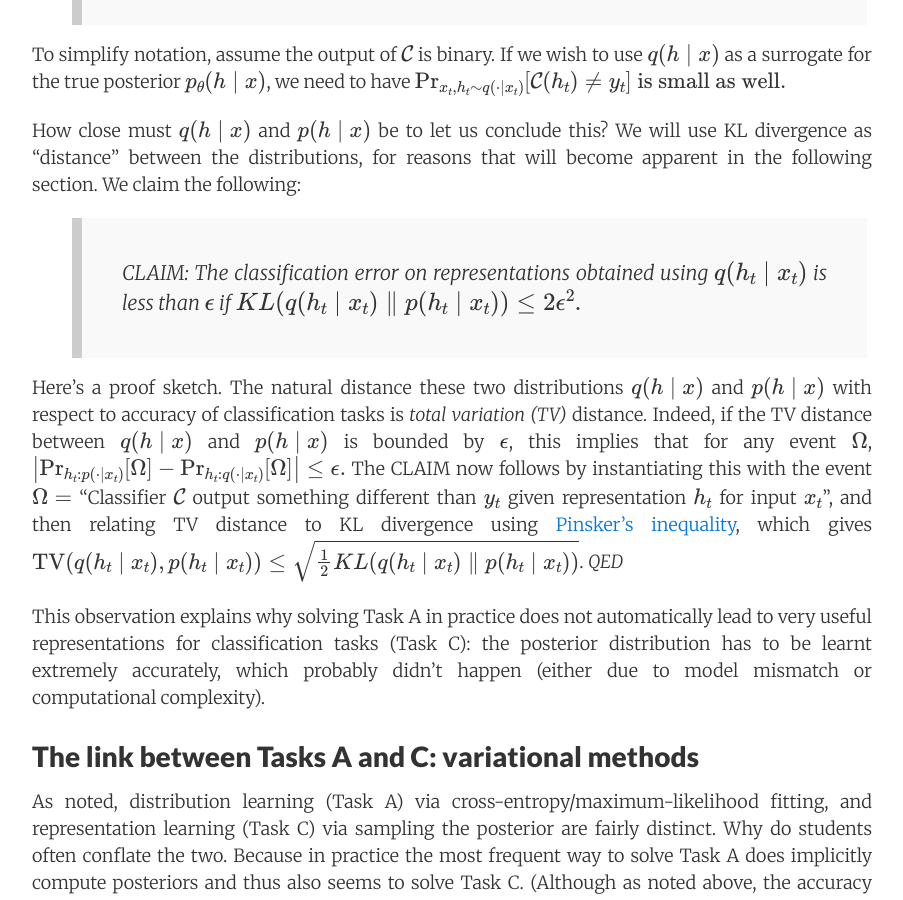
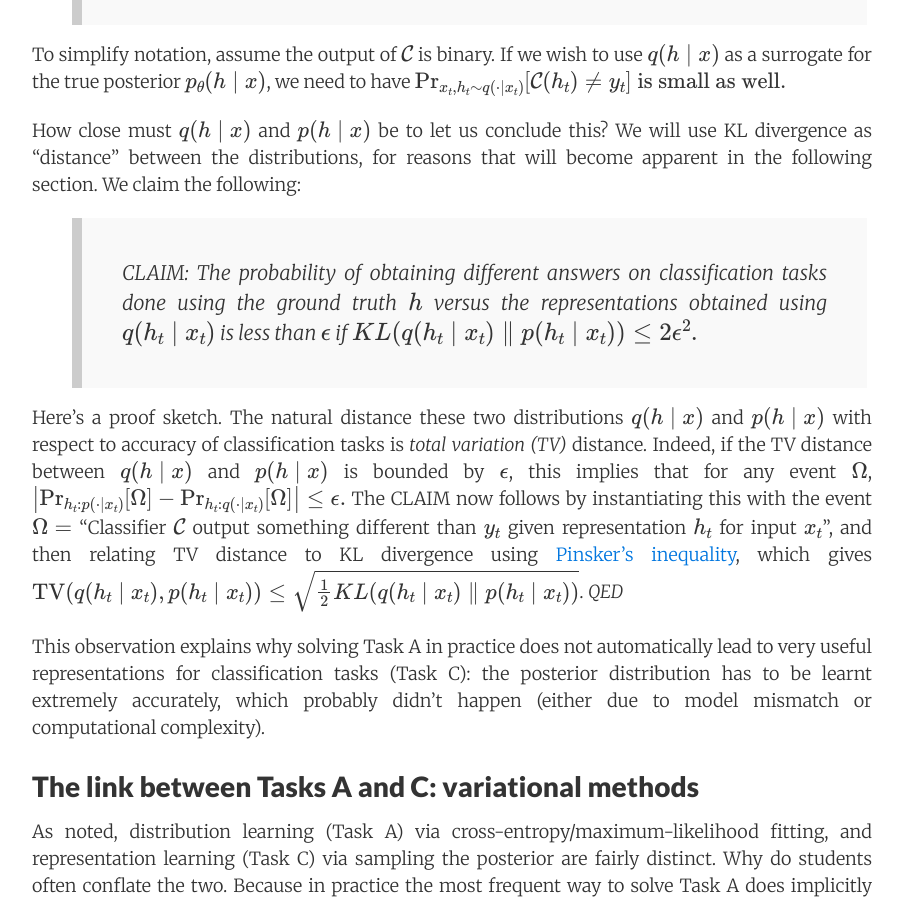
Before and after one commit to offconvex/offconvex.github.io, a Jekyll site: the page built from _posts/2017-06-27-unsupervised1.md, in a window 1280 px wide and 900 px high, scrolled down 3560 px. Shown: the whole window, without its empty margins (188-1091 px from the left). Built offline with Jekyll 4.4.1, drawn with Linux system fonts in a browser that asks for light colours; nearby versions of some CDN libraries; formulas are drawn with MathJax 3; comment, search, counter and statistics services are not loaded.

Commit message:
Update 2017-06-27-unsupervised1.md

```diff
--- a/_posts/2017-06-27-unsupervised1.md
+++ b/_posts/2017-06-27-unsupervised1.md
@@ -76,7 +76,7 @@ Recall, we are trying to answer this question through the lens of Task C, solvin
 
 How close must $q(h \mid x)$ and $p(h \mid x)$ be to let us conclude this? We will use KL divergence as "distance" between the distributions, for reasons that will become apparent in the following section. We claim the following:
 
-> CLAIM: The classification error on representations obtained using $q(h_t \mid x_t)$ is less than $\epsilon$ if $KL(q(h_t \mid x_t) \parallel p(h_t \mid x_t)) \leq 2\epsilon^2.$
+> CLAIM: The probability of obtaining different answers on classification tasks done using the ground truth $h$ versus the representations obtained using $q(h_t \mid x_t)$ is less than $\epsilon$ if $KL(q(h_t \mid x_t) \parallel p(h_t \mid x_t)) \leq 2\epsilon^2.$
 
 Here's a proof sketch.   The natural distance these two distributions $q(h \mid x)$ and $p(h \mid x)$ with respect to accuracy of classification tasks is *total variation (TV)* distance. Indeed, if the TV distance between $q(h\mid x)$ and $p(h \mid x)$ is bounded by $\epsilon$, this implies that for any event $\Omega$,
 $$\left|\Pr_{h_t : p(\cdot \mid x_t)}[\Omega] - \Pr_{h_t : q(\cdot \mid x_t)}[\Omega]\right| \leq \epsilon .$$
```
